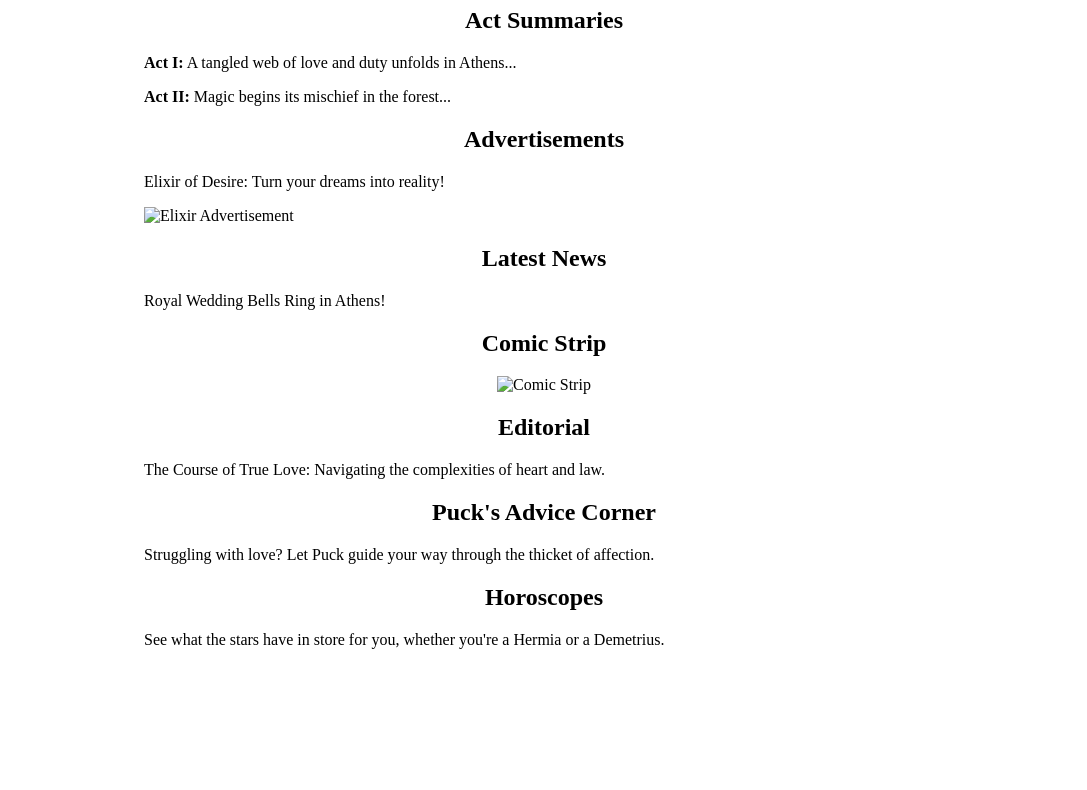
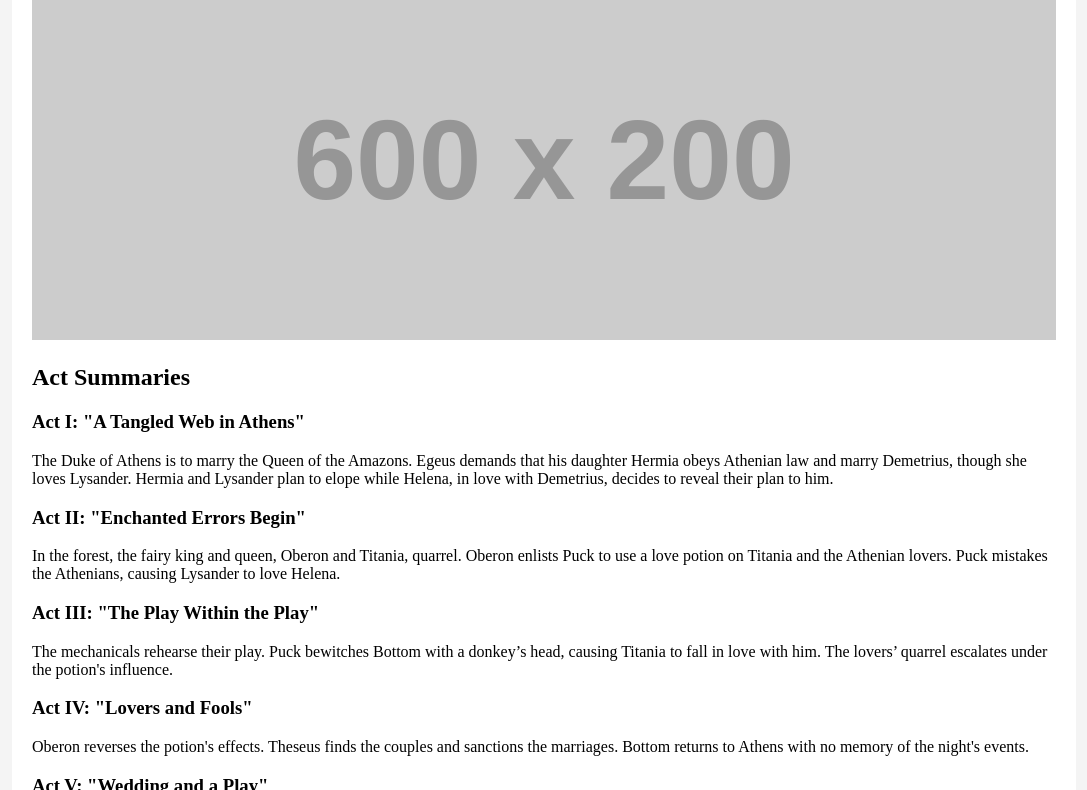
Before and after one commit to kwowtehmok/athens, a plain HTML site: page index.html in a window 1280 px wide. Shown: the part 101-891 px from the top of the page, without its empty margins (96-1183 px from the left). Before the commit the page ends 800 px from the top, so only its background shows below. Drawn offline with Linux system fonts and the light colour scheme; placeholder pictures from the web are drawn by us.

Commit message:
Update index.html

```diff
--- a/index.html
+++ b/index.html
@@ -1,67 +1,77 @@
 <!DOCTYPE html>
 <html lang="en">
 <head>
-<meta charset="UTF-8">
-<meta name="viewport" content="width=device-width, initial-scale=1.0">
-<title>A Midsummer Night's Dream Newspaper</title>
-<style>
-    body { font-family: 'Times New Roman', serif; padding: 20px; }
-    .container { max-width: 800px; margin: auto; }
-    h1, h2 { text-align: center; }
-    img { max-width: 100%; height: auto; }
-    .article, .advertisement, .editorial, .advice, .horoscope { margin-bottom: 20px; }
-    .comic { text-align: center; }
-</style>
+    <meta charset="UTF-8">
+    <title>Midsummer Night's Dream Newspaper</title>
+    <style>
+        body {
+            font-family: 'Times New Roman', serif;
+            margin: 0;
+            padding: 0;
+            background: #f4f4f4;
+        }
+        .container {
+            width: 80%;
+            margin: auto;
+            background: white;
+            padding: 20px;
+        }
+        header, article, footer {
+            margin: 20px 0;
+        }
+        .image {
+            width: 100%;
+            height: auto;
+        }
+    </style>
 </head>
 <body>
 <div class="container">
-    <h1>A Midsummer Night's Dream: Athenian Daily</h1>
-
-    <!-- Stories -->
-    <div class="article">
+    <header>
+        <h1>A Midsummer Night's Dream: Athens Daily Chronicle</h1>
+        <img src="https://via.placeholder.com/600x200?text=Athens+Daily+Chronicle" alt="Athens Newspaper Theme" class="image">
+    </header>
+    <article>
         <h2>Act Summaries</h2>
-        <p><strong>Act I:</strong> A tangled web of love and duty unfolds in Athens...</p>
-        <p><strong>Act II:</strong> Magic begins its mischief in the forest...</p>
-        <!-- Add other act summaries -->
-    </div>
-
-    <!-- Advertisement -->
-    <div class="advertisement">
+        <h3>Act I: "A Tangled Web in Athens"</h3>
+        <p>The Duke of Athens is to marry the Queen of the Amazons. Egeus demands that his daughter Hermia obeys Athenian law and marry Demetrius, though she loves Lysander. Hermia and Lysander plan to elope while Helena, in love with Demetrius, decides to reveal their plan to him.</p>
+        <h3>Act II: "Enchanted Errors Begin"</h3>
+        <p>In the forest, the fairy king and queen, Oberon and Titania, quarrel. Oberon enlists Puck to use a love potion on Titania and the Athenian lovers. Puck mistakes the Athenians, causing Lysander to love Helena.</p>
+        <h3>Act III: "The Play Within the Play"</h3>
+        <p>The mechanicals rehearse their play. Puck bewitches Bottom with a donkey’s head, causing Titania to fall in love with him. The lovers’ quarrel escalates under the potion's influence.</p>
+        <h3>Act IV: "Lovers and Fools"</h3>
+        <p>Oberon reverses the potion's effects. Theseus finds the couples and sanctions the marriages. Bottom returns to Athens with no memory of the night's events.</p>
+        <h3>Act V: "Wedding and a Play"</h3>
+        <p>The three couples are married. The mechanicals perform their play, which is met with amusement and ridicule from the nobles.</p>
+    </article>
+    <article>
         <h2>Advertisements</h2>
-        <p>Elixir of Desire: Turn your dreams into reality!</p>
-        <img src="elixir-ad.jpg" alt="Elixir Advertisement">
-    </div>
-
-    <!-- News -->
-    <div class="news">
-        <h2>Latest News</h2>
-        <p>Royal Wedding Bells Ring in Athens!</p>
-    </div>
-
-    <!-- Comic -->
-    <div class="comic">
-        <h2>Comic Strip</h2>
-        <img src="bottom-comic.jpg" alt="Comic Strip">
-    </div>
-
-    <!-- Editorial -->
-    <div class="editorial">
-        <h2>Editorial</h2>
-        <p>The Course of True Love: Navigating the complexities of heart and law.</p>
-    </div>
-
-    <!-- Advice Column -->
-    <div class="advice">
-        <h2>Puck's Advice Corner</h2>
-        <p>Struggling with love? Let Puck guide your way through the thicket of affection.</p>
-    </div>
-
-    <!-- Horoscopes -->
-    <div class="horoscope">
-        <h2>Horoscopes</h2>
-        <p>See what the stars have in store for you, whether you're a Hermia or a Demetrius.</p>
-    </div>
-
+        <p>"Elixir of Desire: Obtain Your Heart's True Companion!"</p>
+        <img src="https://via.placeholder.com/150?text=Love+Potion+Ad" alt="Love Potion Ad" class="image">
+    </article>
+    <article>
+        <h2>News: Royal Wedding Bells to Chime in Athens</h2>
+        <p>Report on the upcoming nuptials between Theseus and Hippolyta, with mentions of the recent romantic upheavals amongst the Athenian youth.</p>
+    </article>
+    <article>
+        <h2>Comic: Bottom's Beastly Dilemma</h2>
+        <p>A humorous strip where Bottom navigates Athens with a donkey's head, to the shock and hilarity of Athenian citizens.</p>
+    </article>
+    <article>
+        <h2>Editorial: The Course of True Love: A Mere Midsummer Madness?</h2>
+        <p>An editorial piece reflecting on the chaotic nature of love as displayed in the play, questioning whether love is guided by fate or folly.</p>
+    </article>
+    <article>
+        <h2>Advice Column: Puck's Corner</h2>
+        <p>"Puck offers advice to troubled lovers, using his mischievous wisdom to provide unique solutions to romantic entanglements."</p>
+    </article>
+    <article>
+        <h2>Horoscopes: Stars of Athens</h2>
+        <p>"Horoscopes for each character type from the play, e.g., 'Those of a Hermian spirit will find strength in their convictions this week.'"</p>
+    </article>
+    <footer>
+        <p>&copy; 2024 Midsummer Night's Dream Newspaper. All rights reserved.</p>
+    </footer>
 </div>
 </body>
 </html>
```
